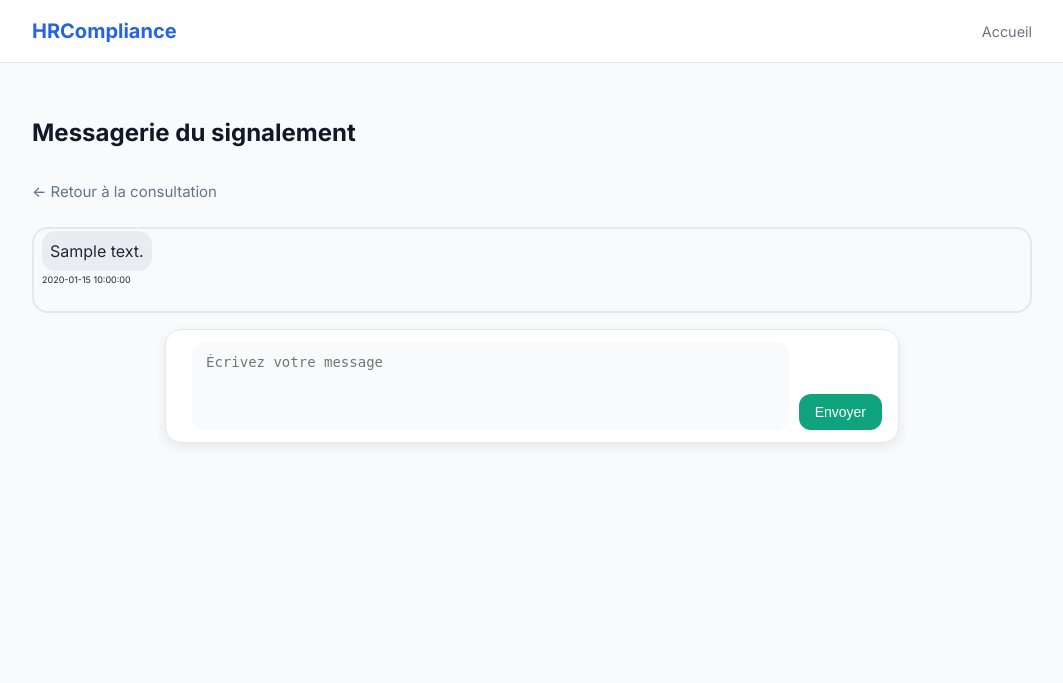
After one commit to Vincent67580/projet_BTS, a PHP site: page /messagerie.php in a window 1280 px wide. The commit adds this page. Shown: the top 683 px of the page, without its empty margins (108-1171 px from the left). Run offline with PHP 8.4, Linux system fonts and the light colour scheme; the visitor is signed in with stand-in values (Sample User, id 1); tables that the repository leaves empty hold one stand-in row (values such as "Sample post").

Commit message:
Ajout de la fonctionnalité de messagerie pour les signalements et amélioration de la gestion des sessions.

```diff
--- a/public/css/main.css
+++ b/public/css/main.css
@@ -71,6 +71,24 @@ h1, h2, h3 {
     background-color: #f9fafb;
 }
 
+/* Bouton retour */
+.back-link {
+    margin-top: 30px;
+    text-decoration: none;
+    color: #64748b;
+    font-size: 15px;
+    font-weight: 500;
+    display: flex;
+    align-items: center;
+    gap: 8px;
+    transition: color 0.2s;
+}
+
+.back-link:hover {
+    color: #0f172a;
+    text-decoration: none;
+}
+
 /* Conteneurs de formulaires et cartes */
 .card {
     background: var(--card-bg);
--- /dev/null
+++ b/public/deconnexion.php
@@ -0,0 +1,6 @@
+<?php
+session_start();
+session_destroy();
+
+header('Location: consulter.php');
+exit;
--- /dev/null
+++ b/public/messagerie.php
@@ -0,0 +1,60 @@
+<!-- public/messagerie.php -->
+
+
+<?php
+session_start();
+$timeout = 300; // 5 minutes
+
+if (isset($_SESSION['last_activity']) && (time() - $_SESSION['last_activity'] > $timeout)) {
+    session_unset();
+    session_destroy();
+    include __DIR__.'/../views/layout/header.php';
+    echo 'Session expirée. <br><br> <a href="consulter.php" class="btn">Se reconnecter</a>';
+    include __DIR__.'/../views/layout/footer.php';
+    exit;
+}
+
+$_SESSION['last_activity'] = time();
+
+
+include __DIR__ . '/../views/layout/header.php';
+require_once __DIR__ . '/../src/db.php';
+
+$pdo = get_pdo();
+
+
+if (!isset($_SESSION['idSignalement'])) {
+    die("Accès non autorisé");
+}
+
+$idSignalement = $_SESSION['idSignalement'];
+
+
+$stmt = $pdo->prepare("
+    SELECT origine, contenu, dateMessage
+    FROM Messagerie
+    WHERE idSignalement = ?
+    ORDER BY dateMessage ASC
+");
+$stmt->execute([$idSignalement]);
+$messages = $stmt->fetchAll();
+
+if ($_SERVER['REQUEST_METHOD'] === 'POST') {
+    $contenu = trim($_POST['message'] ?? '');
+
+    if (!empty($contenu)) {
+        $stmt = $pdo->prepare("
+            INSERT INTO Messagerie (idSignalement, origine, contenu)
+            VALUES (?, 'SIGNALEUR', ?)
+        ");
+        $stmt->execute([$idSignalement, $contenu]);
+
+        header("Location: messagerie.php");
+        exit;
+    }
+}
+
+include __DIR__ . '/../views/consulter_depot_messagerie.php';
+
+
+include __DIR__ . '/../views/layout/footer.php';
--- /dev/null
+++ b/views/consulter_depot_messagerie.php
@@ -0,0 +1,142 @@
+<!-- views/consulter_depot_messagerie.php -->
+
+<style>
+    .messages{
+        border-radius: 16px;
+        border: 2px solid #e2e8f0;
+        max-height:20em;
+        overflow-y: auto;
+    }
+
+    .signaleur{
+        text-align:right;
+    }
+    .rh{
+        text-align:left;
+    }
+    .contenu-message{
+        display: inline-block;
+        margin:2px 8px;
+        padding : 8px;
+        max-width:75%;
+        border-radius:14px
+    }
+    .date-message{
+        display:block;
+        font-size : 9px;
+        margin:0px 8px
+    }
+    .signaleur .contenu-message {
+        margin-left: auto;
+        background-color: #e8ffebff;
+    }
+    .rh .contenu-message {
+        background-color: #eaecf2ff;
+    }
+
+
+
+/* Formulaire sous les messages */
+form {
+    margin: 16px auto 0 auto;
+    width: 100%;
+    max-width: 700px;
+
+    display: flex;
+    align-items: flex-end;
+    gap: 10px;
+
+    background-color: #ffffff;
+    padding: 12px 16px;
+    border-radius: 16px;
+    border: 1px solid #e2e8f0;
+    box-shadow: 0 4px 12px rgba(0, 0, 0, 0.08);
+}
+
+/* On masque le label */
+form label {
+    display: none;
+}
+
+/* Zone de saisie */
+form textarea {
+    flex: 1;
+    resize: none;
+
+    border: none;
+    outline: none;
+    padding: 12px 14px;
+
+    font-size: 14px;
+    border-radius: 12px;
+    background-color: #f8fafc;
+    min-height: 44px;
+    max-height: 120px;
+}
+
+/* Bouton envoyer */
+form button {
+    background-color: #10a37f;
+    color: white;
+    border: none;
+    border-radius: 12px;
+    padding: 10px 16px;
+
+    font-size: 14px;
+    cursor: pointer;
+    transition: background-color 0.2s ease;
+}
+
+form button:hover {
+    background-color: #0e8c6c;
+}
+
+
+
+</style>
+
+<h2>Messagerie du signalement</h2>
+
+<a href="consulter.php" class="back-link">← Retour à la consultation</a>
+<br>
+
+<div class="messages">
+
+    <?php if (empty($messages)): ?>
+        <p>Aucun message pour le moment.</p>
+    <?php endif; ?>
+
+    <?php foreach ($messages as $msg): ?>
+        <div class="message <?= strtolower($msg['origine']) ?>">
+            <!-- <strong class="personne"><?= $msg['origine'] === "SIGNALEUR" ? 'Vous' : 'RH' ?> :</strong> -->
+            <p class="contenu-message"><?= nl2br(htmlspecialchars($msg['contenu'])) ?></p>
+            <small class="date-message"><?= htmlspecialchars($msg['dateMessage']) ?></small>
+        </div>
+        <br>
+    <?php endforeach; ?>
+
+</div>
+
+
+
+<form method="post">
+    <label for="message">Votre message :</label><br>
+    <textarea
+        id="message"
+        name="message"
+        placeholder="Écrivez votre message"
+        required
+        rows="4"
+        cols="50"
+    ></textarea>
+    <button type="submit">Envoyer</button>
+</form>
+
+</body>
+<script>
+    const messages = document.querySelector('.messages');
+
+    if (messages) {
+        messages.scrollTop = messages.scrollHeight;
+    }
+</script>
```
Also changed, not shown: public/consulter.php (+40 -3 lines), sql/base.sql (+15 -0 lines), views/consulter_affichage.php (+3 -15 lines), views/consulter_form.php (+1 -18 lines), views/depot_alerte.php (+0 -16 lines), README.md.
